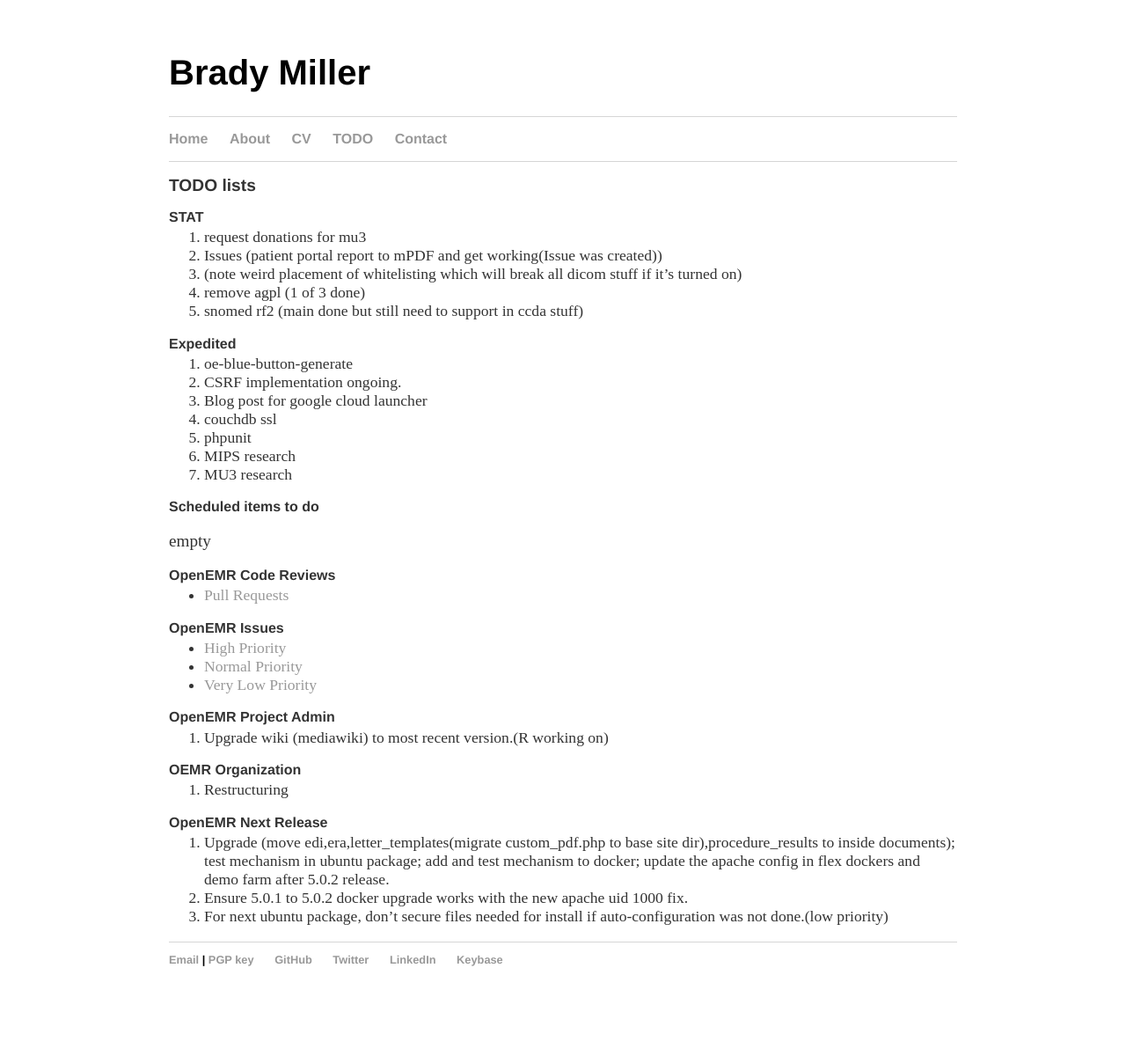
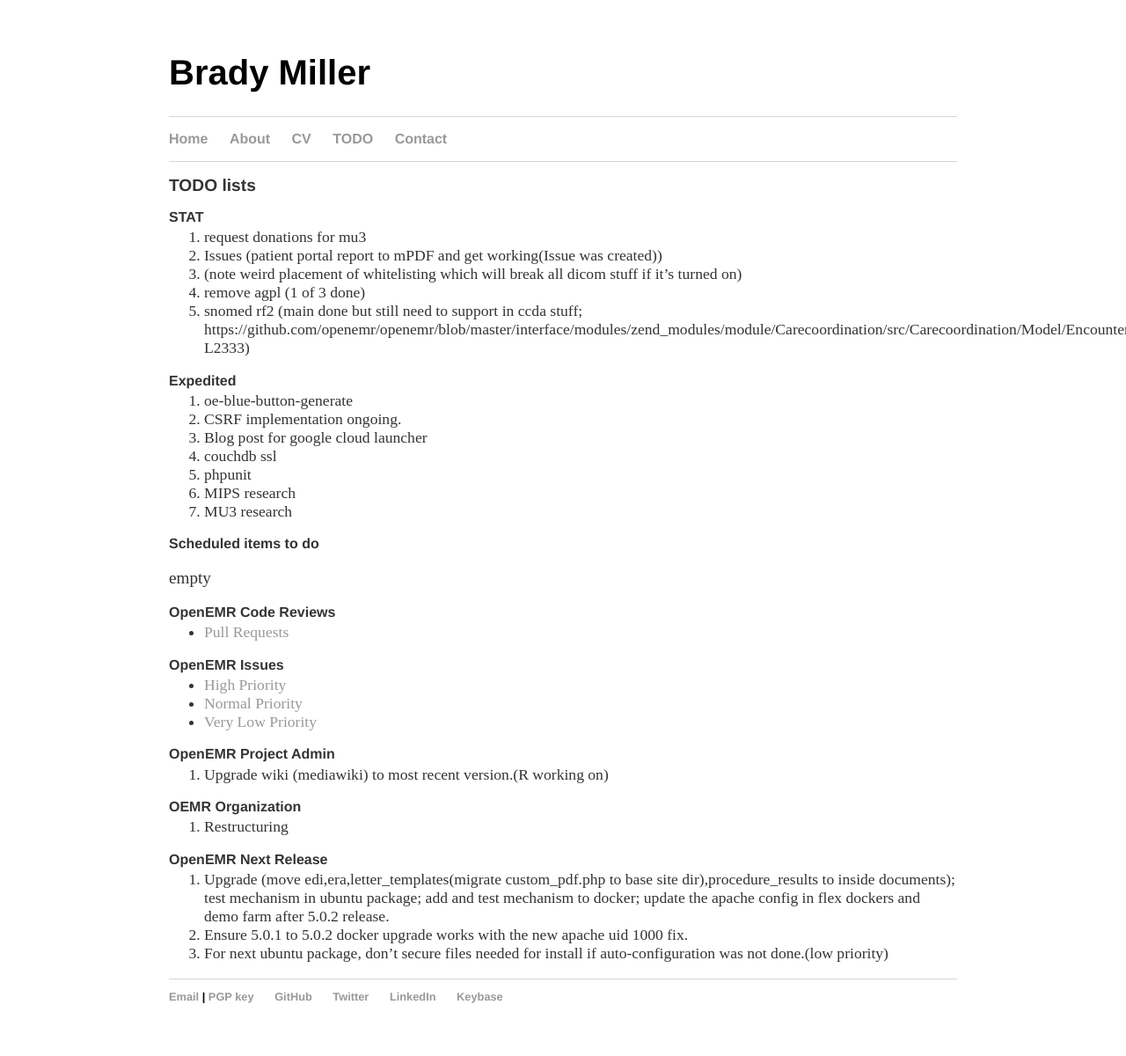
Before and after one commit to bradymiller/bradymiller.github.io, a Jekyll site: the page built from todo/index.md, in a window 1280 px wide. Shown: the whole page at 88% size. Built offline with Jekyll 4.4.1, drawn with Linux system fonts in a browser that asks for light colours; our own code applies the rules of GitHub Pages for plain Markdown files; before the commit the page ends 1158 px from its top, so only the background shows below that; some of the changed lines change nothing that is shown.

Commit message:
Update index.md

```diff
--- a/todo/index.md
+++ b/todo/index.md
@@ -8,7 +8,7 @@
 2. Issues (patient portal report to mPDF and get working(Issue was created))
 3. (note weird placement of whitelisting which will break all dicom stuff if it's turned on)
 4. remove agpl (1 of 3 done)
-5. snomed rf2 (main done but still need to support in ccda stuff)
+5. snomed rf2 (main done but still need to support in ccda stuff; https://github.com/openemr/openemr/blob/master/interface/modules/zend_modules/module/Carecoordination/src/Carecoordination/Model/EncounterccdadispatchTable.php#L2316-L2333)
 
 ### Expedited
 1. oe-blue-button-generate
```
